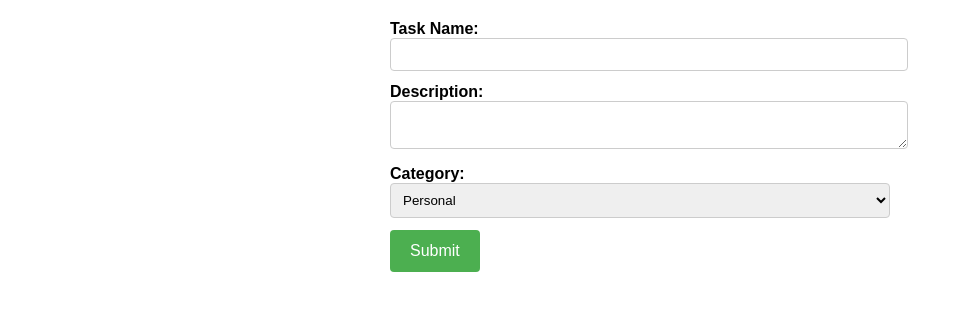
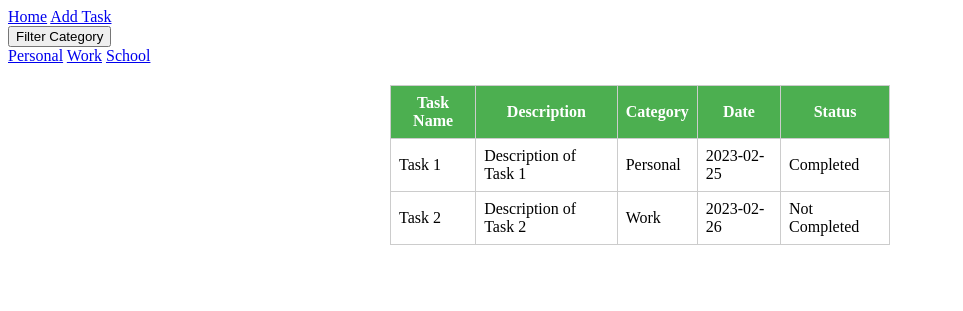
Before and after one commit to adrnmlgrto/TodoApp, a Django app: page / in a window 1280 px wide. Shown: the top 311 px of the page, without its empty margins (0-963 px from the left). Run offline with Django 4.2, Linux system fonts and the light colour scheme.

Commit message:
Added Boilerplate for Viewing Tasks in Templates

```diff
--- a/todos/templates/todos/index.html
+++ b/todos/templates/todos/index.html
@@ -2,8 +2,44 @@
 <html>
   <head>
     <title>Todo Web Application</title>
+    <style>
+      /* NavBar styling */
+      .navbar {
+        background-color: #f2f2f2;
+        overflow: hidden;
+        margin-bottom: 20px;
+      }
+
+      .navbar a {
+        float: left;
+        display: block;
+        color: #333;
+        text-align: center;
+        padding: 14px 16px;
+        text-decoration: none;
+        font-size: 17px;
+      }
+
+      .navbar a:hover {
+        background-color: #ddd;
+        color: black;
+      }
+    </style>
   </head>
   <body>
+    <div class="navbar">
+      <a href="#">Home</a>
+      <a href="#">Add Task</a>
+      <div style="float: right">
+        <label for="category-filter">Filter by:</label>
+        <select id="category-filter" name="category-filter">
+          <option value="all">All</option>
+          <option value="personal">Personal</option>
+          <option value="work">Work</option>
+          <option value="school">School</option>
+        </select>
+      </div>
+    </div>
     <div style="margin: 20px auto; max-width: 500px">
       <form style="font-family: Arial, sans-serif">
         <label for="task-name" style="font-weight: bold; display: block"
--- /dev/null
+++ b/todos/templates/todos/tasks.html
@@ -0,0 +1,49 @@
+<!DOCTYPE html>
+<html>
+  <head>
+    <title>Todo Web Application - View Tasks</title>
+  </head>
+  <body>
+    <nav>
+      <a href="#">Home</a>
+      <a href="#">Add Task</a>
+      <div class="dropdown">
+        <button class="dropbtn">Filter Category</button>
+        <div class="dropdown-content">
+          <a href="#">Personal</a>
+          <a href="#">Work</a>
+          <a href="#">School</a>
+        </div>
+      </div>
+    </nav>
+    <div style="margin: 20px auto; max-width: 500px">
+      <table style="width: 100%; border-collapse: collapse">
+        <tr style="background-color: #4caf50; color: white">
+          <th style="padding: 8px; border: 1px solid #ccc">Task Name</th>
+          <th style="padding: 8px; border: 1px solid #ccc">Description</th>
+          <th style="padding: 8px; border: 1px solid #ccc">Category</th>
+          <th style="padding: 8px; border: 1px solid #ccc">Date</th>
+          <th style="padding: 8px; border: 1px solid #ccc">Status</th>
+        </tr>
+        <tr>
+          <td style="padding: 8px; border: 1px solid #ccc">Task 1</td>
+          <td style="padding: 8px; border: 1px solid #ccc">
+            Description of Task 1
+          </td>
+          <td style="padding: 8px; border: 1px solid #ccc">Personal</td>
+          <td style="padding: 8px; border: 1px solid #ccc">2023-02-25</td>
+          <td style="padding: 8px; border: 1px solid #ccc">Completed</td>
+        </tr>
+        <tr>
+          <td style="padding: 8px; border: 1px solid #ccc">Task 2</td>
+          <td style="padding: 8px; border: 1px solid #ccc">
+            Description of Task 2
+          </td>
+          <td style="padding: 8px; border: 1px solid #ccc">Work</td>
+          <td style="padding: 8px; border: 1px solid #ccc">2023-02-26</td>
+          <td style="padding: 8px; border: 1px solid #ccc">Not Completed</td>
+        </tr>
+      </table>
+    </div>
+  </body>
+</html>
--- a/todos/views.py
+++ b/todos/views.py
@@ -2,4 +2,4 @@ from django.shortcuts import render
 # from django.http import HttpResponse
 
 def index(request):
-    return render(request, 'todos/index.html')
+    return render(request, 'todos/tasks.html')
```
